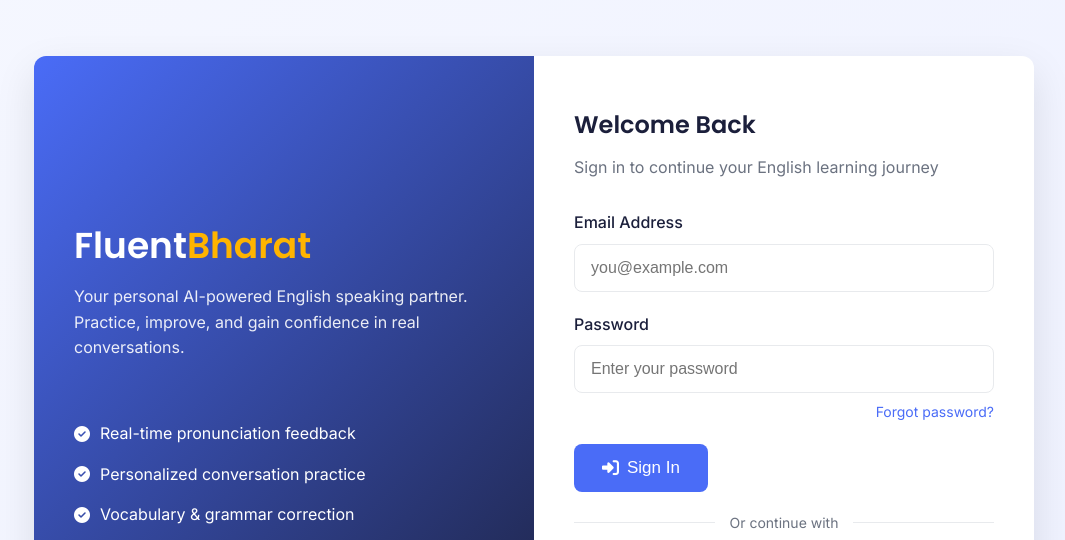
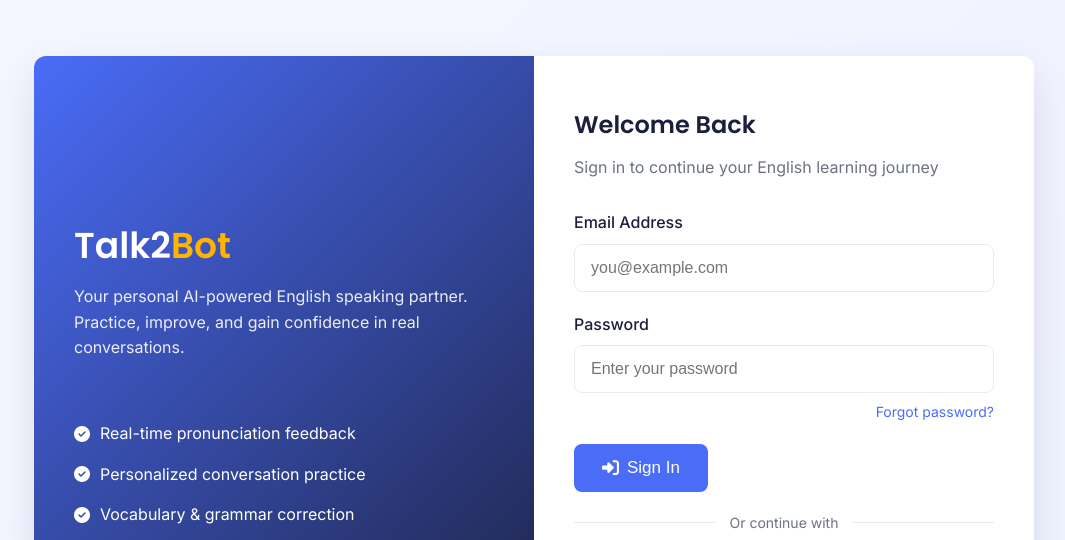
Before and after one commit to vijay2375/MiniProject, a plain HTML site: page index.html in a window 1280 px wide. Shown: the top 540 px of the page, without its empty margins (106-1171 px from the left). Drawn offline with Linux system fonts and the light colour scheme.

```diff
--- a/index.html
+++ b/index.html
@@ -13,7 +13,7 @@
     <div id="loginPage">
         <div class="login-container">
             <div class="login-left">
-                <h1>Fluent<span>Bharat</span></h1>
+                <h1>Talk2<span>Bot</span></h1>
                 <p>Your personal AI-powered English speaking partner. Practice, improve, and gain confidence in real conversations.</p>
 
                 <div class="features-list">
@@ -63,7 +63,7 @@
     <!-- ============ SIDEBAR ============ -->
     <div class="sidebar hidden" id="sidebar">
         <div class="sidebar-header">
-            <h2>Fluent<span>Bharat</span></h2>
+            <h2>Talk2<span>Bot</span></h2>
         </div>
 
         <div class="user-info">
@@ -712,4 +712,5 @@
 
     <script src="script.js"></script>
 </body>
+
 </html>
```
